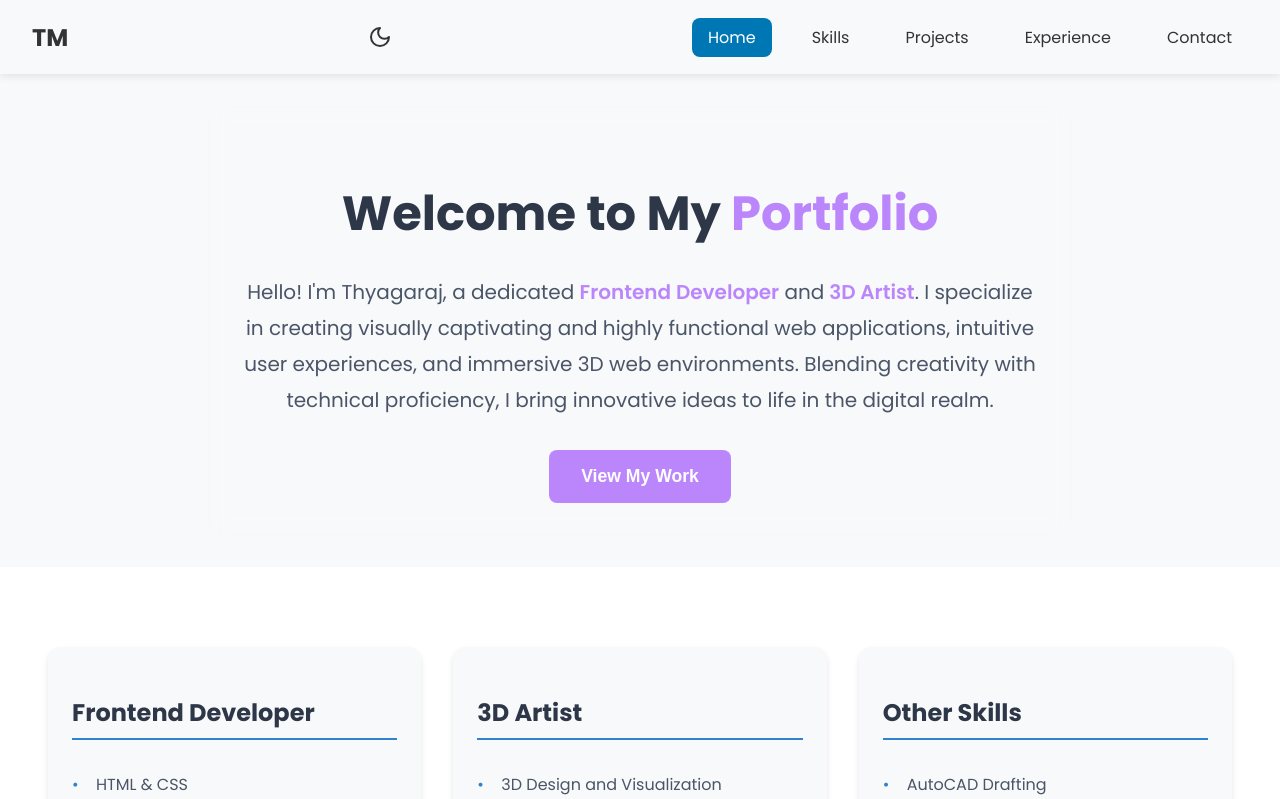
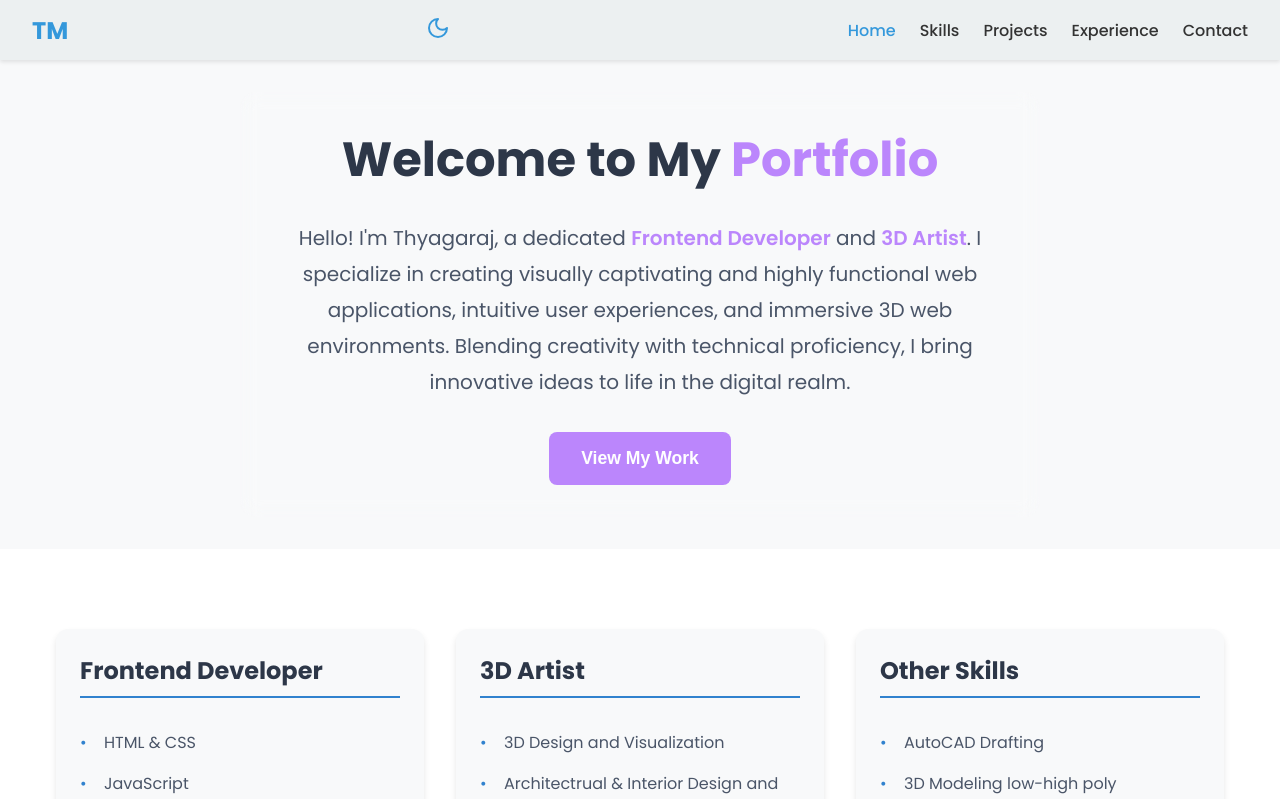
Before and after one commit to thyagarajsalome/frontend, a React (Vite) app: page / in a window 1280 px wide. Shown: the top 799 px of the page. Built offline with nearby package versions, Linux system fonts and the light colour scheme.

Commit message:
website speed added

```diff
--- a/src/App.jsx
+++ b/src/App.jsx
@@ -1,30 +1,35 @@
-import React from "react";
-import Navbar from "./assets/components/Navbar/Navbar";
-import Hero from "./assets/components/Hero/Hero";
-import Skills from "./assets/components/Skills/Skills";
-import Projects from "./assets/components/Projects/Projects";
-import Experience from "./assets/components/Experience/Experience";
-import Footer from "./assets/components/Footer/Footer";
+import React, { Suspense, lazy } from "react";
+import Navbar from "./assets/components/Navbar/Navbar"; // Critical component loaded immediately
+
+// Lazy load non-critical components
+const Hero = lazy(() => import("./assets/components/Hero/Hero"));
+const Skills = lazy(() => import("./assets/components/Skills/Skills"));
+const Projects = lazy(() => import("./assets/components/Projects/Projects"));
+const Experience = lazy(() =>
+  import("./assets/components/Experience/Experience")
+);
+const Footer = lazy(() => import("./assets/components/Footer/Footer"));
 
 const App = () => {
   return (
     <div>
       <Navbar />
-      <div id="home">
-        <div>{/* <HeroSection /> */}</div>
-        <Hero />
-      </div>
-
-      <div id="skills">
-        <Skills />
-      </div>
-      <div id="projects">
-        <Projects />
-      </div>
-      <div id="experience">
-        <Experience />
-      </div>
-      <Footer />
+      {/* Suspense will display fallback content while lazy components load */}
+      <Suspense fallback={<div>Loading content...</div>}>
+        <section id="home">
+          <Hero />
+        </section>
+        <section id="skills">
+          <Skills />
+        </section>
+        <section id="projects">
+          <Projects />
+        </section>
+        <section id="experience">
+          <Experience />
+        </section>
+        <Footer />
+      </Suspense>
     </div>
   );
 };
--- a/src/assets/components/Hero/Hero.jsx
+++ b/src/assets/components/Hero/Hero.jsx
@@ -1,13 +1,14 @@
-import React from "react";
+import React, { useCallback } from "react";
 import "./Hero.css";
 
 const Hero = () => {
-  const handleScrollToSection = (id) => {
+  // Memoize the scroll handler to avoid recreating it on every render
+  const handleScrollToSection = useCallback((id) => {
     const section = document.getElementById(id);
     if (section) {
       section.scrollIntoView({ behavior: "smooth", block: "start" });
     }
-  };
+  }, []);
 
   return (
     <section id="home" className="hero">
@@ -17,8 +18,8 @@ const Hero = () => {
         </h1>
         <p className="hero-subtitle">
           Hello! I'm Thyagaraj, a dedicated{" "}
-          <span className="highlight-text">Frontend Developer</span> and
-          <span className="highlight-text"> 3D Artist</span>. I specialize in
+          <span className="highlight-text">Frontend Developer</span> and{" "}
+          <span className="highlight-text">3D Artist</span>. I specialize in
           creating visually captivating and highly functional web applications,
           intuitive user experiences, and immersive 3D web environments.
           Blending creativity with technical proficiency, I bring innovative
@@ -36,4 +37,4 @@ const Hero = () => {
   );
 };
 
-export default Hero;
+export default React.memo(Hero);
--- a/src/assets/components/Navbar/Navbar.css
+++ b/src/assets/components/Navbar/Navbar.css
@@ -1,200 +1,126 @@
+/* Define CSS variables for light and dark themes */
 :root {
-  --bg-color: #ffffff;
-  --text-color: #333333;
-  --nav-bg: #f8f9fa;
-  --hover-bg: #bb86fc;
-  --hover-text: #ffffff;
-  --shadow: rgba(0, 0, 0, 0.1);
-  --active-link: #0077b5;
-  --border-radius: 8px;
-  --transition-speed: 0.3s;
-  --hover-transform: scale(1.05);
+  --primary-color: #3498db;
+  --bg-color: #ecf0f1;
+  --text-color: #333;
+  --nav-height: 60px;
 }
 
-.dark {
-  --bg-color: #1a1a1a;
-  --text-color: #ffffff;
-  --nav-bg: #2d2d2d;
-  --hover-bg: #9b66df;
-  --hover-text: #ffffff;
-  --shadow: rgba(0, 0, 0, 0.3);
-  --active-link: #2196f3;
+html.dark {
+  --primary-color: #2980b9;
+  --bg-color: #2c3e50;
+  --text-color: #ecf0f1;
 }
 
-/* Navbar Container */
+/* Reset & Box Sizing */
+* {
+  margin: 0;
+  padding: 0;
+  box-sizing: border-box;
+}
+
+/* Navbar container styling */
 .navbar {
   display: flex;
+  align-items: center;
   justify-content: space-between;
-  align-items: center;
-  padding: 1rem 2rem;
-  background-color: var(--nav-bg);
+  height: var(--nav-height);
+  padding: 0 2rem;
+  background-color: var(--bg-color);
   color: var(--text-color);
-  box-shadow: 0 2px 8px var(--shadow);
   position: sticky;
   top: 0;
   z-index: 1000;
-  transition: all var(--transition-speed) ease;
+  box-shadow: 0 2px 4px rgba(0, 0, 0, 0.1);
 }
 
-/* Logo Styles */
+/* Logo styling */
 .navbar-logo a {
-  color: var(--text-color);
-  text-decoration: none;
   font-size: 1.5rem;
   font-weight: bold;
-  transition: all var(--transition-speed) ease;
-  position: relative;
+  color: var(--primary-color);
+  text-decoration: none;
+  cursor: pointer;
 }
 
-.navbar-logo a:hover {
-  color: var(--hover-bg);
-  transform: var(--hover-transform);
-}
-
-/* Controls Container */
+/* Controls (theme toggle and menu icon) */
 .navbar-controls {
   display: flex;
   align-items: center;
-  gap: 1.5rem;
 }
 
-/* Theme Toggle Button */
 .theme-toggle {
-  background: none;
-  border: 1px solid transparent;
+  background: transparent;
+  border: none;
   cursor: pointer;
-  padding: 0.5rem;
-  color: var(--text-color);
-  display: flex;
-  align-items: center;
-  justify-content: center;
-  transition: all var(--transition-speed) ease;
-  border-radius: var(--border-radius);
+  color: var(--primary-color);
+  font-size: 1.25rem;
+  margin-right: 1rem;
 }
 
-.theme-toggle:hover {
-  background-color: var(--hover-bg);
-  color: var(--hover-text);
-  transform: var(--hover-transform);
+.theme-toggle .icon {
+  width: 24px;
+  height: 24px;
 }
 
-.theme-toggle:focus {
-  outline: none;
-  border-color: var(--hover-bg);
-  box-shadow: 0 0 0 2px var(--hover-bg);
-}
-
-/* Navigation Links */
-.navbar-links {
-  list-style: none;
-  display: flex;
-  gap: 1.5rem;
-  margin: 0;
-  padding: 0;
-}
-
-.navbar-links a {
-  color: var(--text-color);
-  text-decoration: none;
-  font-size: 1rem;
-  padding: 0.5rem 1rem;
-  border-radius: var(--border-radius);
-  transition: all var(--transition-speed) ease;
-  cursor: pointer;
-  position: relative;
-}
-
-.navbar-links a:hover {
-  color: var(--hover-text);
-  background-color: var(--hover-bg);
-  transform: var(--hover-transform);
-}
-
-.navbar-links a::after {
-  content: "";
-  position: absolute;
-  bottom: 0;
-  left: 50%;
-  width: 0;
-  height: 2px;
-  background-color: var(--hover-bg);
-  transition: all var(--transition-speed) ease;
-  transform: translateX(-50%);
-}
-
-.navbar-links a:hover::after {
-  width: 80%;
-}
-
-.navbar-links a.active {
-  color: var(--hover-text);
-  background-color: var(--active-link);
-}
-
-/* Mobile Menu Icon */
+/* Hide menu icon on larger screens */
 .menu-icon {
   display: none;
   font-size: 1.5rem;
-  color: var(--text-color);
   cursor: pointer;
-  padding: 0.5rem;
-  border-radius: var(--border-radius);
-  transition: all var(--transition-speed) ease;
 }
 
-.menu-icon:hover {
-  background-color: var(--hover-bg);
-  color: var(--hover-text);
-  transform: var(--hover-transform);
+/* Desktop navigation links */
+.navbar-links {
+  display: flex;
+  list-style: none;
 }
 
-/* Mobile Responsive Design */
-@media (max-width: 768px) {
+.navbar-links li {
+  margin-left: 1.5rem;
+}
+
+.navbar-links li a {
+  text-decoration: none;
+  color: var(--text-color);
+  font-weight: 500;
+  transition: color 0.3s;
+  cursor: pointer;
+}
+
+.navbar-links li a:hover,
+.navbar-links li a.active {
+  color: var(--primary-color);
+}
+
+/* Responsive styles for mobile */
+@media screen and (max-width: 768px) {
+  /* Show the hamburger menu icon on mobile */
   .menu-icon {
-    display: flex;
-    align-items: center;
+    display: block;
   }
 
+  /* Hide desktop nav links initially on mobile */
   .navbar-links {
-    display: none;
     position: absolute;
-    top: 100%;
+    top: var(--nav-height);
     left: 0;
-    right: 0;
-    /* background-color: var(--nav-bg); */
-    padding: 1rem;
-    /* box-shadow: 0 4px 8px var(--shadow); */
+    width: 100%;
+    background-color: var(--bg-color);
     flex-direction: column;
-    gap: 2rem;
+    max-height: 0;
+    overflow: hidden;
+    transition: max-height 0.3s ease-out;
   }
 
+  /* When menu is open, reveal the links */
   .navbar-links.open {
-    display: flex;
-    animation: slideDown var(--transition-speed) ease forwards;
+    max-height: 300px; /* Adjust based on number of links */
+    transition: max-height 0.3s ease-in;
   }
 
-  .navbar-links a {
-    padding: 0.75rem 1rem;
-    width: 100%;
+  .navbar-links li {
+    margin: 1rem 0;
     text-align: center;
   }
-
-  .navbar-links a::after {
-    display: none;
-  }
-
-  .navbar-links a:hover {
-    transform: translateX(10px);
-  }
 }
-
-@keyframes slideDown {
-  from {
-    opacity: 0;
-    transform: translateY(-1rem);
-  }
-  to {
-    opacity: 1;
-    transform: translateY(0);
-  }
-}
--- a/src/assets/components/Navbar/Navbar.jsx
+++ b/src/assets/components/Navbar/Navbar.jsx
@@ -1,6 +1,18 @@
-import React, { useState, useEffect } from "react";
+import React, { useState, useEffect, useCallback, useMemo } from "react";
 import { Moon, Sun } from "lucide-react";
 import "./Navbar.css";
+
+// A simple throttle function to limit how often a function runs
+const throttle = (func, delay) => {
+  let inThrottle = false;
+  return (...args) => {
+    if (!inThrottle) {
+      func(...args);
+      inThrottle = true;
+      setTimeout(() => (inThrottle = false), delay);
+    }
+  };
+};
 
 const Navbar = () => {
   const [menuOpen, setMenuOpen] = useState(false);
@@ -15,8 +27,9 @@ const Navbar = () => {
     return false;
   });
 
-  useEffect(() => {
-    const handleScroll = () => {
+  // Throttled scroll handler to update the active section
+  const handleScroll = useCallback(
+    throttle(() => {
       const sections = ["home", "skills", "projects", "experience", "contact"];
       const currentSection = sections.find((section) => {
         const element = document.getElementById(section);
@@ -29,12 +42,17 @@ const Navbar = () => {
       if (currentSection) {
         setActiveSection(currentSection);
       }
-    };
+    }, 100),
+    []
+  );
 
-    window.addEventListener("scroll", handleScroll);
+  useEffect(() => {
+    // Use a passive listener for improved scroll performance
+    window.addEventListener("scroll", handleScroll, { passive: true });
     return () => window.removeEventListener("scroll", handleScroll);
-  }, []);
+  }, [handleScroll]);
 
+  // Update the theme on mount and when isDark changes
   useEffect(() => {
     if (isDark) {
       document.documentElement.classList.add("dark");
@@ -45,30 +63,35 @@ const Navbar = () => {
     }
   }, [isDark]);
 
-  const toggleMenu = () => {
-    setMenuOpen(!menuOpen);
-  };
+  // Memoized toggle functions
+  const toggleMenu = useCallback(() => {
+    setMenuOpen((prev) => !prev);
+  }, []);
 
-  const toggleTheme = () => {
-    setIsDark(!isDark);
-  };
+  const toggleTheme = useCallback(() => {
+    setIsDark((prev) => !prev);
+  }, []);
 
-  const handleScrollToSection = (id) => {
+  const handleScrollToSection = useCallback((id) => {
     setMenuOpen(false);
     setActiveSection(id);
     const section = document.getElementById(id);
     if (section) {
       section.scrollIntoView({ behavior: "smooth", block: "start" });
     }
-  };
+  }, []);
 
-  const navItems = [
-    { id: "home", label: "Home" },
-    { id: "skills", label: "Skills" },
-    { id: "projects", label: "Projects" },
-    { id: "experience", label: "Experience" },
-    { id: "contact", label: "Contact" },
-  ];
+  // Memoize navItems so they aren’t recreated on every render
+  const navItems = useMemo(
+    () => [
+      { id: "home", label: "Home" },
+      { id: "skills", label: "Skills" },
+      { id: "projects", label: "Projects" },
+      { id: "experience", label: "Experience" },
+      { id: "contact", label: "Contact" },
+    ],
+    []
+  );
 
   return (
     <nav className="navbar">
@@ -108,4 +131,4 @@ const Navbar = () => {
   );
 };
 
-export default Navbar;
+export default React.memo(Navbar);
--- a/src/index.css
+++ b/src/index.css
@@ -1,4 +1,4 @@
-@import url("https://fonts.googleapis.com/css2?family=Courier+Prime:ital,wght@0,400;0,700;1,400;1,700&family=Orbitron:wght@400..900&family=Outfit:wght@100..900&family=Poppins:ital,wght@0,100;0,200;0,300;0,400;0,500;0,600;0,700;0,800;0,900;1,100;1,200;1,300;1,400;1,500;1,600;1,700;1,800;1,900&display=swap");
+@import url("https://fonts.googleapis.com/css2?family=Courier+Prime:ital,wght@0,400;0,700;1,400;1,700&family=Orbitron:wght@400..900&family=Outfit:wght@100..900&family=Poppins:ital,wght@0,100;0,200;0,300;0,400;0,500;0,600;0,700;0,800;0,900;1,100;1,200;1,300;1,400;1,500;1,600;1,700;1,800;1,900&family=Roboto:ital,wght@0,100..900;1,100..900&display=swap");
 
 body {
   font-family: Poppins;
```
Also changed, not shown: src/assets/components/Hero/Hero.css (line endings or trailing spaces).
